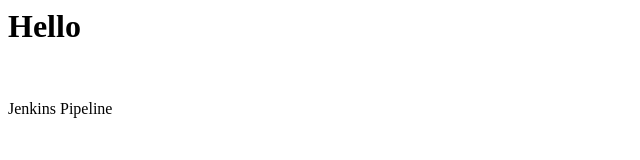
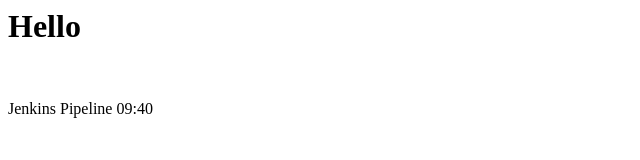
Before and after one commit to Satyadeva777/Pipeline3, a plain HTML site: page index.html in a window 1280 px wide. Shown: the full height of the page, 0-640 px from the left. Drawn offline with Linux system fonts and the light colour scheme.

Commit message:
Update index.html

```diff
--- a/index.html
+++ b/index.html
@@ -1,3 +1,3 @@
 <h1>Hello</h1>
 <br>
-<p>Jenkins Pipeline</p>
+<p>Jenkins Pipeline 09:40</p>
```
